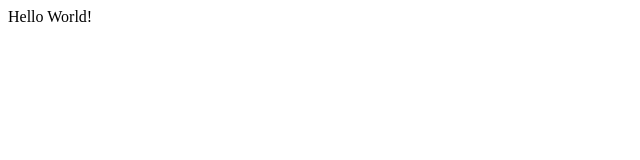
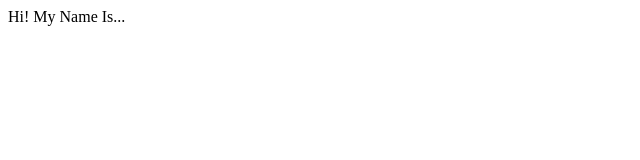
Before and after one commit to Brandonad79/git-working-together, a plain HTML site: page index.html in a window 1280 px wide. Shown: the full height of the page, 0-640 px from the left. Drawn offline with Linux system fonts and the light colour scheme.

Commit message:
Update index.html

```diff
--- a/index.html
+++ b/index.html
@@ -5,6 +5,6 @@
         <title>Git Working Together</title>
     </head>
     <body>
-        Hello World!
+        Hi! My Name Is...
     </body>
 </html>
```
